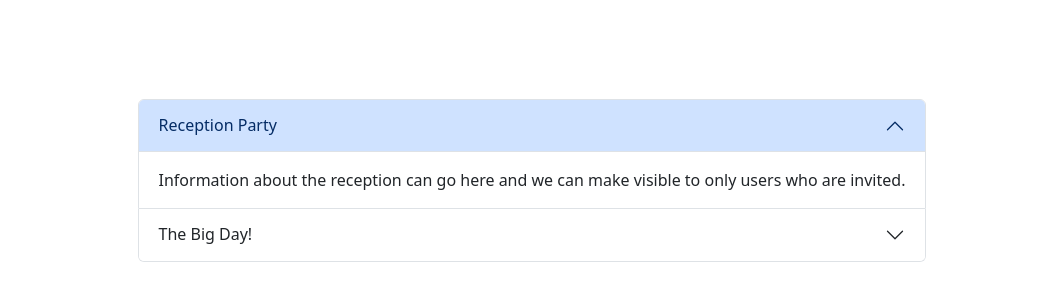
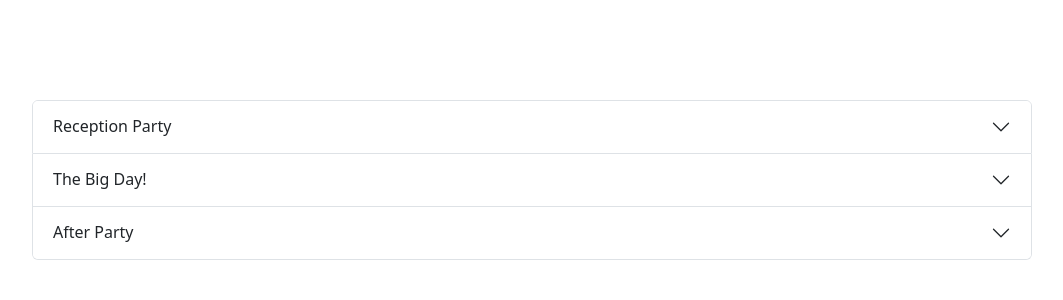
Before and after one commit to MichaelSault/TanyaWeddingWebsite, a React (Vite) app: page /Home in a window 1280 px wide. Shown: the part 220-520 px from the top of the page, without its empty margins (108-1171 px from the left). Built offline with nearby package versions, Linux system fonts and the light colour scheme.

Commit message:
fixed issue with accordion width not changing

```diff
--- a/src/components/Home.jsx
+++ b/src/components/Home.jsx
@@ -9,21 +9,58 @@ function Home() {
 
   return (
 
-        <Accordion defaultActiveKey="0">
-        <Accordion.Item eventKey="0">
-            <Accordion.Header width="100%">Reception Party</Accordion.Header>
+    <>
+        {/* <div id="carouselExampleIndicators" class="carousel slide" data-bs-ride="true">
+            <div class="carousel-indicators">
+            <button type="button" data-bs-target="#carouselExampleIndicators" data-bs-slide-to="0" class="active" aria-current="true" aria-label="Slide 1"></button>
+            <button type="button" data-bs-target="#carouselExampleIndicators" data-bs-slide-to="1" aria-label="Slide 2"></button>
+            <button type="button" data-bs-target="#carouselExampleIndicators" data-bs-slide-to="2" aria-label="Slide 3"></button>
+            </div>
+            <div class="carousel-inner">
+            <div class="carousel-item active">
+                <img src="..." class="d-block w-100" alt="..." />
+            </div>
+            <div class="carousel-item">
+                <img src="..." class="d-block w-100" alt="..." />
+            </div>
+            <div class="carousel-item">
+                <img src="..." class="d-block w-100" alt="..." />
+            </div>
+            </div>
+            <button class="carousel-control-prev" type="button" data-bs-target="#carouselExampleIndicators" data-bs-slide="prev">
+            <span class="carousel-control-prev-icon" aria-hidden="true"></span>
+            <span class="visually-hidden">Previous</span>
+            </button>
+            <button class="carousel-control-next" type="button" data-bs-target="#carouselExampleIndicators" data-bs-slide="next">
+            <span class="carousel-control-next-icon" aria-hidden="true"></span>
+            <span class="visually-hidden">Next</span>
+            </button>
+        </div> */}
+
+        <Accordion defaultActiveKey="0" style={{width:"1000px"}}>
+            <Accordion.Item eventKey="1">
+                <Accordion.Header>Reception Party</Accordion.Header>
                 <Accordion.Body>
                     Information about the reception can go here and we can make visible to only users who are invited.
                 </Accordion.Body>
             </Accordion.Item>
-        <Accordion.Item eventKey="1">
+            <Accordion.Item eventKey="2">
                 <Accordion.Header>The Big Day!</Accordion.Header>
                 <Accordion.Body>
                     Information about the actual wedding.
                 </Accordion.Body>
             </Accordion.Item>
+            <Accordion.Item eventKey="3">
+                <Accordion.Header>After Party</Accordion.Header>
+                <Accordion.Body>
+                    <p>Date:</p>
+                    <p>Time:</p>
+                    <p>Location:</p>
+                    <p>Ect...:</p>
+                </Accordion.Body>
+            </Accordion.Item>
         </Accordion>
-
+    </>
   )
 }
 
```
Lines whose indentation alone changed are shown as unchanged.
